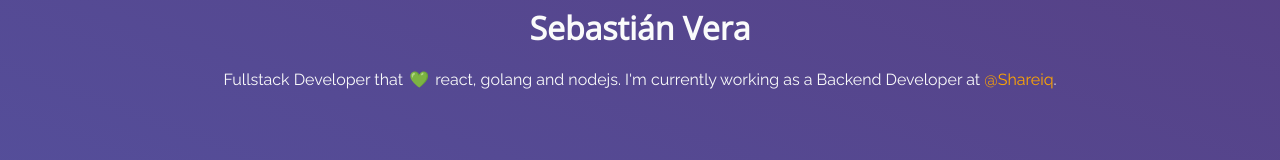
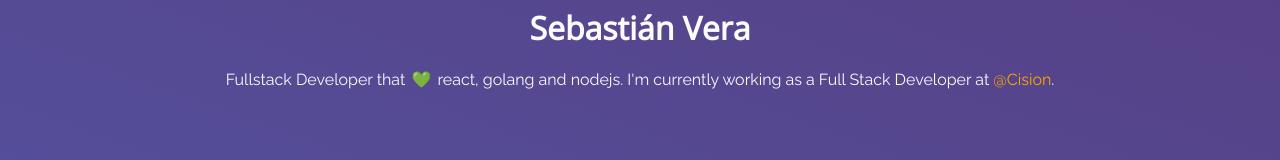
Before and after one commit to sebastianvera/web, a React (Create React App) app: page / in a window 1280 px wide. Shown: the part 422-582 px from the top of the page. Built offline with nearby package versions, Linux system fonts and the light colour scheme.

Commit message:
feat: update company name

```diff
--- a/src/Profile.js
+++ b/src/Profile.js
@@ -43,9 +43,9 @@ const Profile = () =>
       Fullstack Developer that{' '}
       <Emoji role="img" aria-label="love">💚</Emoji>
       {' '}
-      react, golang and nodejs. I'm currently working as a Backend Developer at
+      react, golang and nodejs. I'm currently working as a Full Stack Developer at
       {' '}
-      <Link href="https://twitter.com/ShareIq">@Shareiq</Link>.
+      <Link href="https://twitter.com/Cision">@Cision</Link>.
     </Text>
   </div>;
 
```
